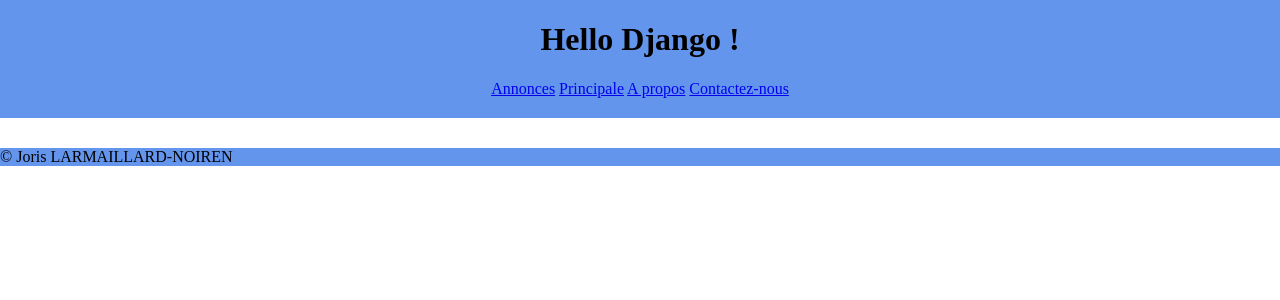
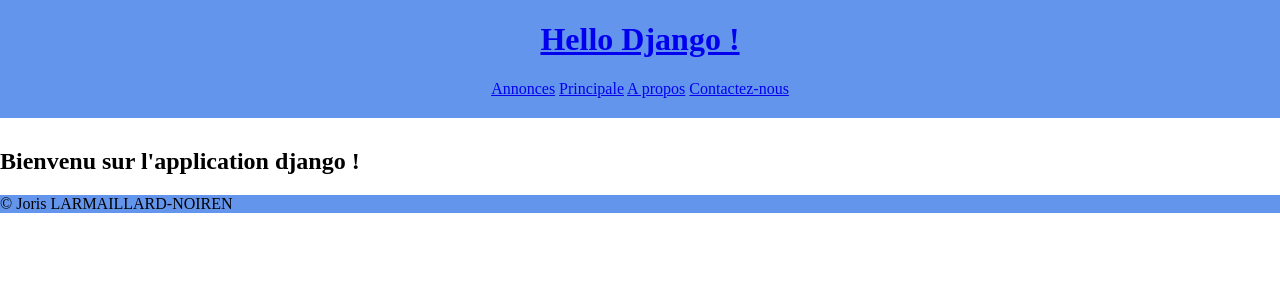
Before and after one commit to 31Joojo/django-web-app, a Django app: page / in a window 1280 px wide. Shown: the top 300 px of the page. Run offline with Django 5.2, Linux system fonts and the light colour scheme.

Commit message:
Ajout d'une présentation basique pour l'application

```diff
--- a/merchex/listings/templates/listings/base.html
+++ b/merchex/listings/templates/listings/base.html
@@ -12,7 +12,7 @@
 
     <header>
         <div>
-            <h1>Hello Django !</h1>
+            <a href="base.html"><h1>Hello Django !</h1></a>
         </div>
 
         <div>
@@ -25,6 +25,7 @@
         </div>
     </header>
 
+    <h2>Bienvenu sur l'application django !</h2>
     {% block content %}{% endblock %}
 
     <footer>
```
